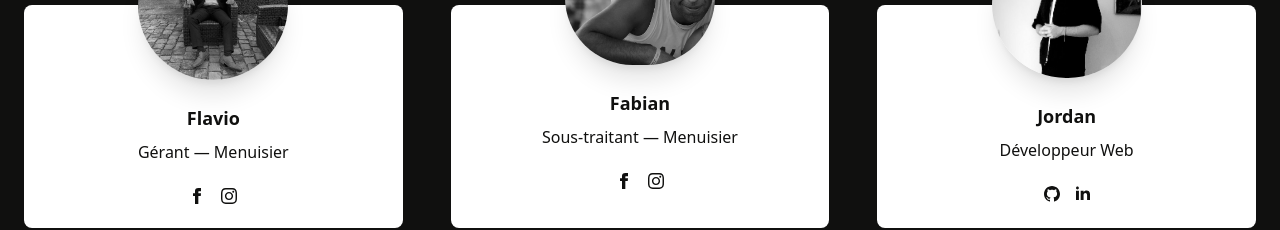
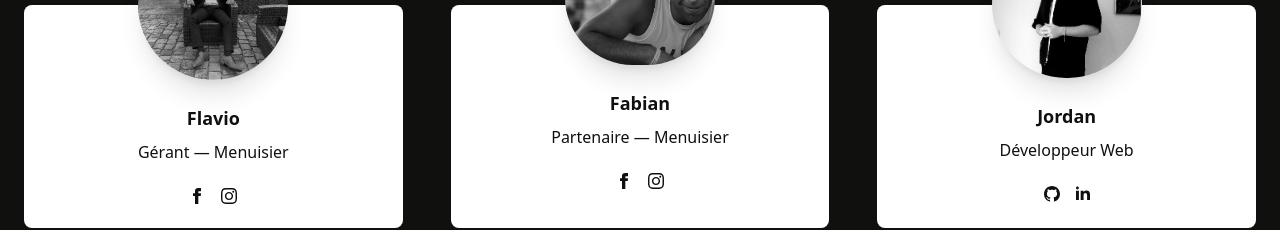
Before and after one commit to Reptilz/Menuiserie-Gibilaro, a Nuxt app: page /a-propos in a window 1280 px wide. Shown: the part 1340-1570 px from the top of the page. Built offline with nearby package versions, Linux system fonts and the light colour scheme.

Commit message:
update: fabian role

```diff
--- a/pages/a-propos/index.vue
+++ b/pages/a-propos/index.vue
@@ -127,7 +127,7 @@
                             </div>
                             <div class="p-6">
                                 <h5 class="mb-2 text-lg font-bold">Fabian</h5>
-                                <p class="mb-6">Sous-traitant — Menuisier </p>
+                                <p class="mb-6">Partenaire — Menuisier </p>
                                 <ul class="mx-auto flex list-inside justify-center">
                                     <a href="https://www.facebook.com/profile.php?id=100057529865596" class="px-2"
                                         target="_blank">
```
